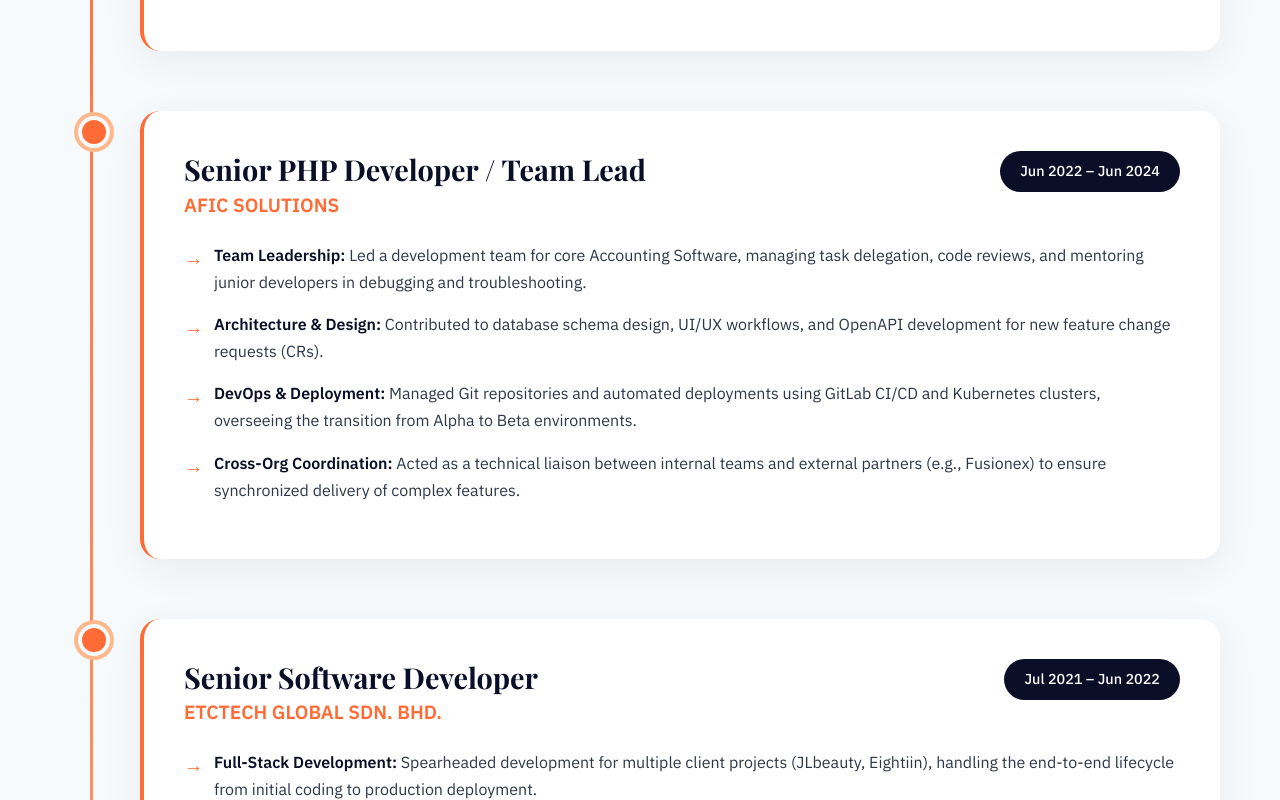
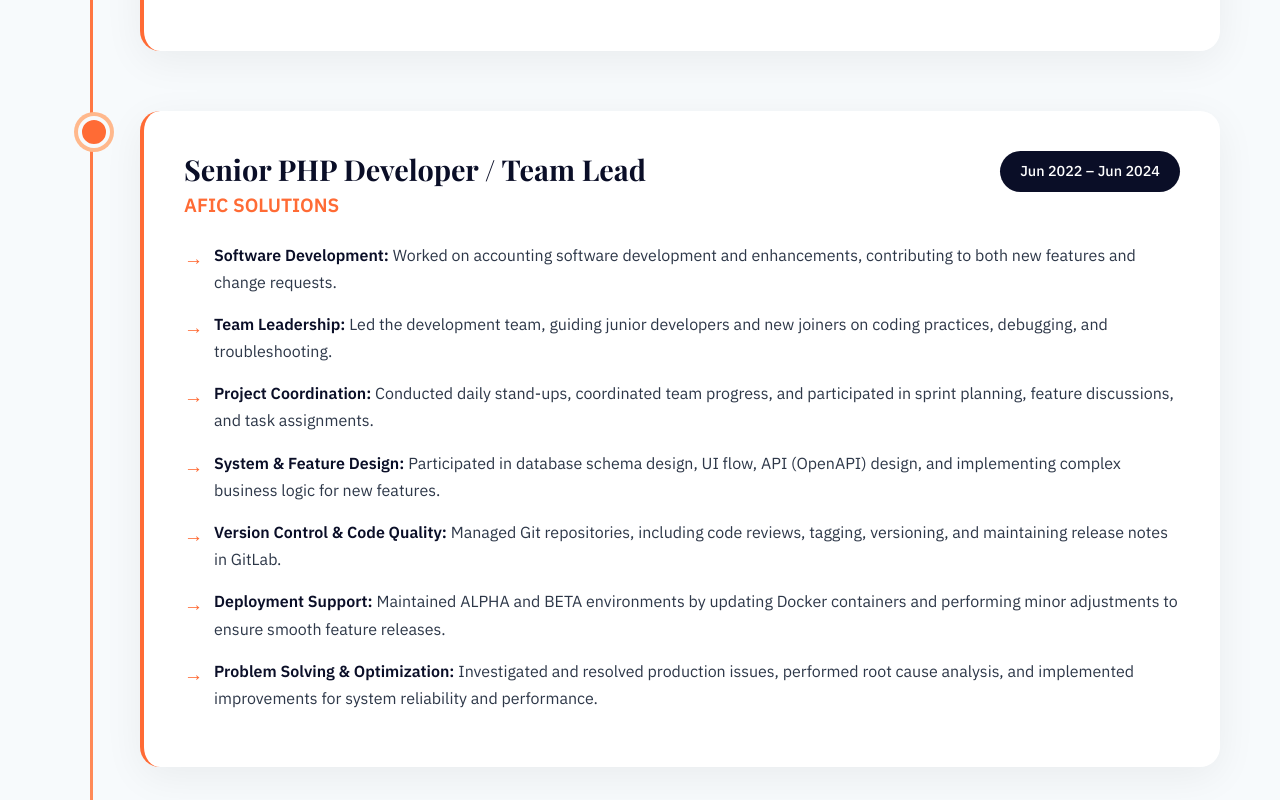
Before and after one commit to Connecter95/Connecter95.github.io, a plain HTML site: page index.html in a window 1280 px wide. Shown: the part 2000-2800 px from the top of the page. Drawn offline with nearby package versions, Linux system fonts and the light colour scheme.

Commit message:
Revise experience section to enhance clarity and detail, updating roles and responsibilities for better representation of skills and contributions.

```diff
--- a/index.html
+++ b/index.html
@@ -773,27 +773,35 @@
                         <span class="date-badge">Jun 2022 – Jun 2024</span>
                     </div>
                     <ul>
-                        <li><strong>Team Leadership:</strong> Led a development team for core Accounting Software, managing task delegation, code reviews, and mentoring junior developers in debugging and troubleshooting.</li>
-                        <li><strong>Architecture & Design:</strong> Contributed to database schema design, UI/UX workflows, and OpenAPI development for new feature change requests (CRs).</li>
-                        <li><strong>DevOps & Deployment:</strong> Managed Git repositories and automated deployments using GitLab CI/CD and Kubernetes clusters, overseeing the transition from Alpha to Beta environments.</li>
-                        <li><strong>Cross-Org Coordination:</strong> Acted as a technical liaison between internal teams and external partners (e.g., Fusionex) to ensure synchronized delivery of complex features.</li>
+                        <li><strong>Software Development:</strong> Worked on accounting software development and enhancements, contributing to both new features and change requests.</li>
+                        <li><strong>Team Leadership:</strong> Led the development team, guiding junior developers and new joiners on coding practices, debugging, and troubleshooting.</li>
+                        <li><strong>Project Coordination:</strong> Conducted daily stand-ups, coordinated team progress, and participated in sprint planning, feature discussions, and task assignments.</li>
+                        <li><strong>System & Feature Design:</strong> Participated in database schema design, UI flow, API (OpenAPI) design, and implementing complex business logic for new features.</li>
+                        <li><strong>Version Control & Code Quality:</strong> Managed Git repositories, including code reviews, tagging, versioning, and maintaining release notes in GitLab.</li>
+                        <li><strong>Deployment Support:</strong> Maintained ALPHA and BETA environments by updating Docker containers and performing minor adjustments to ensure smooth feature releases.</li>
+                        <li><strong>Problem Solving & Optimization:</strong> Investigated and resolved production issues, performed root cause analysis, and implemented improvements for system reliability and performance.</li>
                     </ul>
                 </div>
             </div>
-
             <div class="experience-item reveal">
                 <div class="experience-card">
                     <div class="experience-header">
                         <div>
                             <p class="job-title">Senior Software Developer</p>
-                            <p class="company">ETCTECH GLOBAL SDN. BHD.</p>
+                            <p class="company">ETCTECH Global Sdn Bhd</p>
                         </div>
-                        <span class="date-badge">Jul 2021 – Jun 2022</span>
+                        <span class="date-badge">2021 – 2022</span>
                     </div>
                     <ul>
-                        <li><strong>Full-Stack Development:</strong> Spearheaded development for multiple client projects (JLbeauty, Eightiin), handling the end-to-end lifecycle from initial coding to production deployment.</li>
-                        <li><strong>Feature Achievement:</strong> Developed real-time features using Laravel WebSockets and created green screen interactive screen animations.</li>
-                        <li><strong>Third-Party Integration:</strong> Successfully integrated iPay88 payment gateways and Facebook Pixel tracking to drive business analytics and secure transactions.</li>
+                        <li><strong>Project Maintenance & Enhancement:</strong> Supported and enhanced multiple Laravel-based projects individually, taking responsibility for ongoing improvements, bug fixes, performance optimization, and deploying updates via cPanel hosting.</li>
+
+                        <li><strong><a href="https://www.jlbeautycare.com.my/" target="_blank">JL Beauty:</a></strong> Took over the project from a junior developer, ensuring smooth maintenance and enhancements. Resolved multiple slow-loading performance issues, added new features like E-leave, integrated the Ipay88 payment gateway, fixed transaction bugs, and optimized sales reporting speed and support MY/SG cross country feature, cronjob calculation commission and more.</li>
+
+                        <li><strong><a href="https://www.eightiin.com/" target="_blank">Eightiin:</a></strong> Developed and enhanced features for the fashion e-commerce platform. Implemented a custom marquee header, integrated Facebook Pixel for tracking, developed the Lookbook feature, improved the email subscription pop-ups, built inventory management for complex SKUs with different colors and sizes, integrated the system to synchronize product information across platforms, implemented Google Tag Manager analytics, created promotion and discount settings, and added live chat functionality.</li>
+
+                        <li><strong>Axiata Project :</strong> Implemented Laravel WebSockets for real-time features and green screen animation using Socket.IO to enable interactive screen effects and dynamic content display.</li>
+
+                        <li><strong>Collaboration & Reporting:</strong> Coordinated closely with project leads and clients, reporting progress, gathering requirements, and ensuring solutions met business needs efficiently.</li>
                     </ul>
                 </div>
             </div>
```
